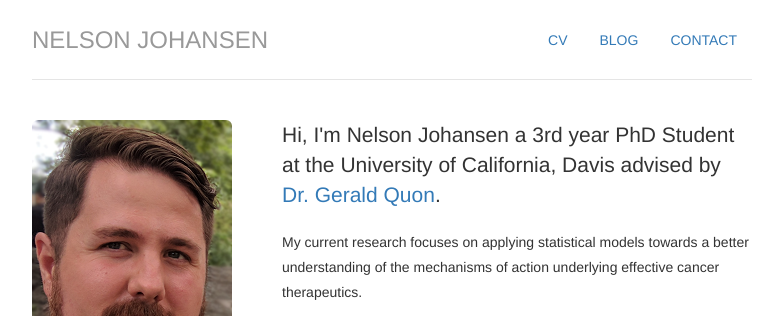
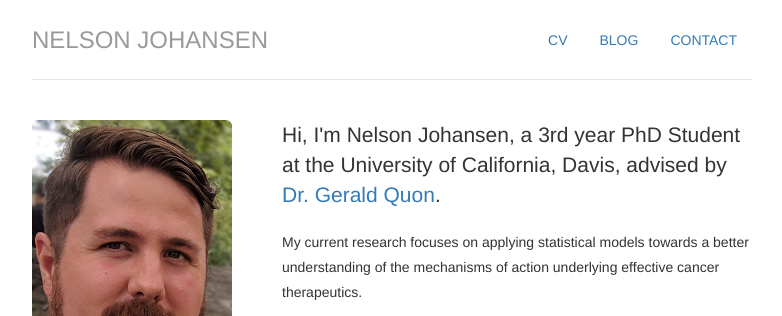
Before and after one commit to UCDNJJ/ucdnjj.github.io_old, a Jekyll site: the page built from index.html, in a window 1280 px wide. Shown: the top 316 px of the page, without its empty margins (248-1030 px from the left). Built offline with Jekyll 4.4.1, drawn with Linux system fonts in a browser that asks for light colours; nearby versions of some CDN libraries.

Commit message:
Update index.html

```diff
--- a/index.html
+++ b/index.html
@@ -12,7 +12,7 @@ description: Nelson Johansen, PhD Student at UC Davis.
 	<img  class="img-rounded avatar" alt="Nelson Johansen" src="img/nelson-headshot_rect.png">
 	</div>
 	<div itemscope itemtype="http://data-vocabulary.org/Person" class="col-sm-8">
-	<p class="lead">Hi, I'm <span itemprop="name">Nelson Johansen</span> a 3rd year PhD Student at the University of California, Davis advised by <a href="http://qlab.faculty.ucdavis.edu/">Dr. Gerald Quon</a>.</p>
+	<p class="lead">Hi, I'm <span itemprop="name">Nelson Johansen</span>, a 3rd year PhD Student at the University of California, Davis, advised by <a href="http://qlab.faculty.ucdavis.edu/">Dr. Gerald Quon</a>.</p>
 	<p> My current research focuses on applying statistical models towards a better understanding of the mechanisms of action underlying effective cancer therapeutics. </p>
 	<p> I am also interested in the application of machine learning, especially deep learning, to irregular domains such as genomics and agriculture. </p>
 	<p> In my spare time I enjoy exploring and camping especially with a few <a href="/dogs" title="Dogs"> dogs</a>. </p>
```
